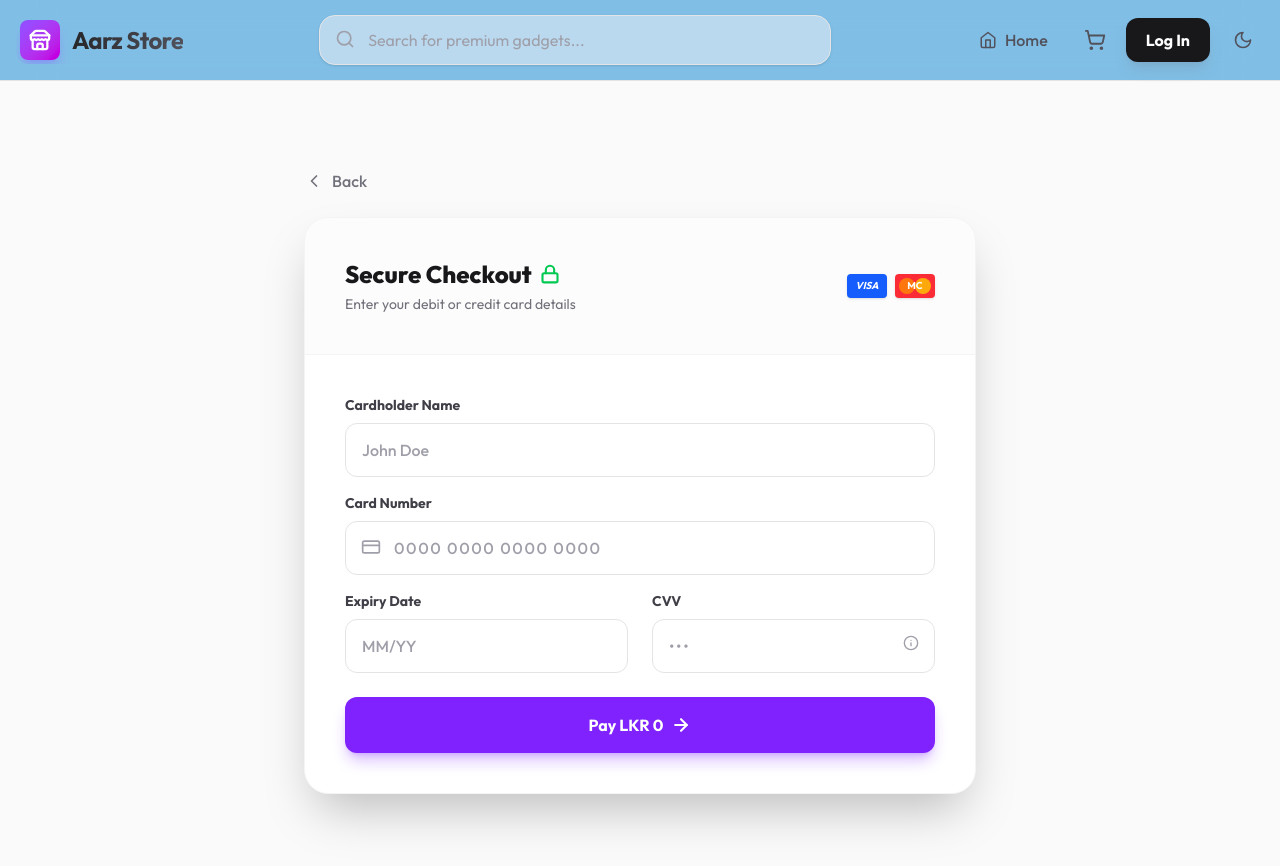
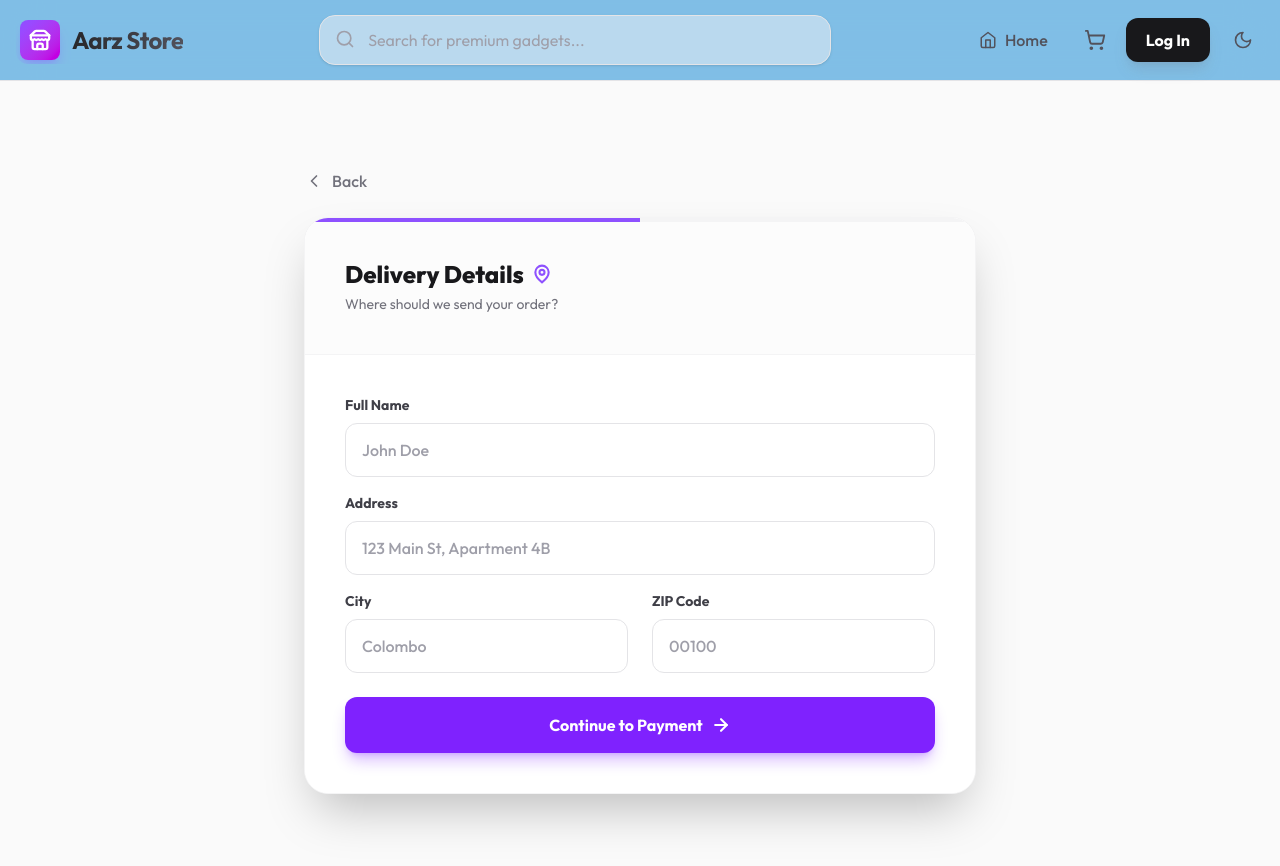
Before and after one commit to Aarsan2365/GUI-Mini-Project, a Vue app: page /checkout in a window 1280 px wide. Shown: the top 866 px of the page. Built offline with nearby package versions, Linux system fonts and the light colour scheme.

Commit message:
Add delivery address step to checkout

```diff
--- a/src/views/CheckoutView.vue
+++ b/src/views/CheckoutView.vue
@@ -6,12 +6,26 @@ import { useStore } from '../stores/mainStore';
 const router = useRouter();
 const store = useStore();
 
+const currentStep = ref<'address' | 'payment'>('address');
+
+// Address step refs
+const fullName = ref('');
+const addressLine = ref('');
+const city = ref('');
+const zipCode = ref('');
+
+// Payment step refs
 const cardNumber = ref('');
 const cardName = ref('');
 const expiry = ref('');
 const cvv = ref('');
 const isProcessing = ref(false);
 const isSuccess = ref(false);
+
+const handleAddressSubmit = () => {
+    // Basic validation is handled by 'required' attribute on inputs
+    currentStep.value = 'payment';
+};
 
 const handlePayment = () => {
     isProcessing.value = true;
@@ -24,14 +38,21 @@ const handlePayment = () => {
         }, 3000);
     }, 2000);
 };
+
+const goBack = () => {
+    if (currentStep.value === 'payment') {
+        currentStep.value = 'address';
+    } else {
+        router.back();
+    }
+};
 </script>
 
 <template>
   <div class="min-h-screen bg-zinc-50 dark:bg-zinc-950 py-12 md:py-20 px-4 transition-colors duration-300 flex items-center justify-center relative overflow-hidden">
 
-
     <div class="container max-w-2xl relative z-10">
-      <button @click="router.back()" class="mb-6 flex items-center gap-2 text-zinc-500 hover:text-violet-500 transition-colors font-medium">
+      <button @click="goBack" class="mb-6 flex items-center gap-2 text-zinc-500 hover:text-violet-500 transition-colors font-medium">
         <svg xmlns="http://www.w3.org/2000/svg" width="20" height="20" viewBox="0 0 24 24" fill="none" stroke="currentColor" stroke-width="2" stroke-linecap="round" stroke-linejoin="round"><path d="m15 18-6-6 6-6"/></svg>
         Back
       </button>
@@ -44,7 +65,56 @@ const handlePayment = () => {
         <p class="text-zinc-500 dark:text-zinc-400 mb-8 max-w-sm mx-auto">Thank you for your purchase. We are processing your order and redirecting you to the home page...</p>
       </div>
 
-      <div v-else class="bg-white dark:bg-zinc-900 rounded-3xl shadow-2xl overflow-hidden border border-zinc-100 dark:border-zinc-800">
+      <div v-else class="bg-white dark:bg-zinc-900 rounded-3xl shadow-2xl overflow-hidden border border-zinc-100 dark:border-zinc-800 relative min-h-[500px]">
+
+        <!-- STEP INDICATOR -->
+        <div class="absolute top-0 left-0 w-full h-1 bg-zinc-100 dark:bg-zinc-800 z-20">
+            <div class="h-full bg-violet-500 transition-all duration-500" :class="currentStep === 'address' ? 'w-1/2' : 'w-full'"></div>
+        </div>
+
+        <!-- ADDRESS STEP -->
+        <div v-if="currentStep === 'address'" class="animate-in fade-in slide-in-from-left-4 duration-300 relative w-full h-full bg-white dark:bg-zinc-900 z-10">
+            <div class="p-8 md:p-10 border-b border-zinc-100 dark:border-zinc-800 bg-zinc-50/50 dark:bg-zinc-900/50">
+              <h1 class="text-2xl font-extrabold text-zinc-900 dark:text-white flex items-center gap-2 mb-1">
+                Delivery Details
+                <svg xmlns="http://www.w3.org/2000/svg" width="20" height="20" viewBox="0 0 24 24" fill="none" stroke="currentColor" stroke-width="2.5" stroke-linecap="round" stroke-linejoin="round" class="text-violet-500"><path d="M20 10c0 6-8 12-8 12s-8-6-8-12a8 8 0 0 1 16 0Z"/><circle cx="12" cy="10" r="3"/></svg>
+              </h1>
+              <p class="text-zinc-500 dark:text-zinc-400 text-sm">Where should we send your order?</p>
+            </div>
+
+            <form @submit.prevent="handleAddressSubmit" class="p-8 md:p-10 space-y-6">
+              <div class="space-y-4">
+                 <div>
+                    <label class="block text-sm font-bold text-zinc-700 dark:text-zinc-300 mb-2">Full Name</label>
+                    <input v-model="fullName" required type="text" placeholder="John Doe" class="w-full px-4 py-3.5 rounded-xl border border-zinc-200 dark:border-zinc-700 bg-white dark:bg-zinc-800 focus:outline-none focus:ring-2 focus:ring-violet-500/50 focus:border-violet-500 transition-all font-medium text-zinc-900 dark:text-white placeholder-zinc-400">
+                 </div>
+
+                 <div>
+                    <label class="block text-sm font-bold text-zinc-700 dark:text-zinc-300 mb-2">Address</label>
+                    <input v-model="addressLine" required type="text" placeholder="123 Main St, Apartment 4B" class="w-full px-4 py-3.5 rounded-xl border border-zinc-200 dark:border-zinc-700 bg-white dark:bg-zinc-800 focus:outline-none focus:ring-2 focus:ring-violet-500/50 focus:border-violet-500 transition-all font-medium text-zinc-900 dark:text-white placeholder-zinc-400">
+                 </div>
+
+                 <div class="grid grid-cols-2 gap-6">
+                    <div>
+                      <label class="block text-sm font-bold text-zinc-700 dark:text-zinc-300 mb-2">City</label>
+                      <input v-model="city" required type="text" placeholder="Colombo" class="w-full px-4 py-3.5 rounded-xl border border-zinc-200 dark:border-zinc-700 bg-white dark:bg-zinc-800 focus:outline-none focus:ring-2 focus:ring-violet-500/50 focus:border-violet-500 transition-all font-medium text-zinc-900 dark:text-white placeholder-zinc-400">
+                    </div>
+                    <div>
+                      <label class="block text-sm font-bold text-zinc-700 dark:text-zinc-300 mb-2">ZIP Code</label>
+                      <input v-model="zipCode" required type="text" placeholder="00100" class="w-full px-4 py-3.5 rounded-xl border border-zinc-200 dark:border-zinc-700 bg-white dark:bg-zinc-800 focus:outline-none focus:ring-2 focus:ring-violet-500/50 focus:border-violet-500 transition-all font-medium text-zinc-900 dark:text-white placeholder-zinc-400">
+                    </div>
+                 </div>
+              </div>
+
+              <button type="submit" class="w-full bg-violet-600 hover:bg-violet-700 text-white font-bold py-4 rounded-xl shadow-lg shadow-violet-600/30 transition-all flex items-center justify-center gap-2 active:scale-[0.98]">
+                 Continue to Payment
+                 <svg xmlns="http://www.w3.org/2000/svg" width="20" height="20" viewBox="0 0 24 24" fill="none" stroke="currentColor" stroke-width="2.5" stroke-linecap="round" stroke-linejoin="round"><path d="M5 12h14"/><path d="m12 5 7 7-7 7"/></svg>
+              </button>
+            </form>
+        </div>
+
+        <!-- PAYMENT STEP -->
+        <div v-else-if="currentStep === 'payment'" class="animate-in fade-in slide-in-from-right-4 duration-300 relative w-full h-full bg-white dark:bg-zinc-900 z-10">
             <div class="p-8 md:p-10 border-b border-zinc-100 dark:border-zinc-800 flex items-center justify-between bg-zinc-50/50 dark:bg-zinc-900/50">
               <div>
                 <h1 class="text-2xl font-extrabold text-zinc-900 dark:text-white flex items-center gap-2 mb-1">
@@ -107,4 +177,5 @@ const handlePayment = () => {
         </div>
       </div>
     </div>
+  </div>
 </template>
```
Lines whose indentation alone changed are shown as unchanged.
